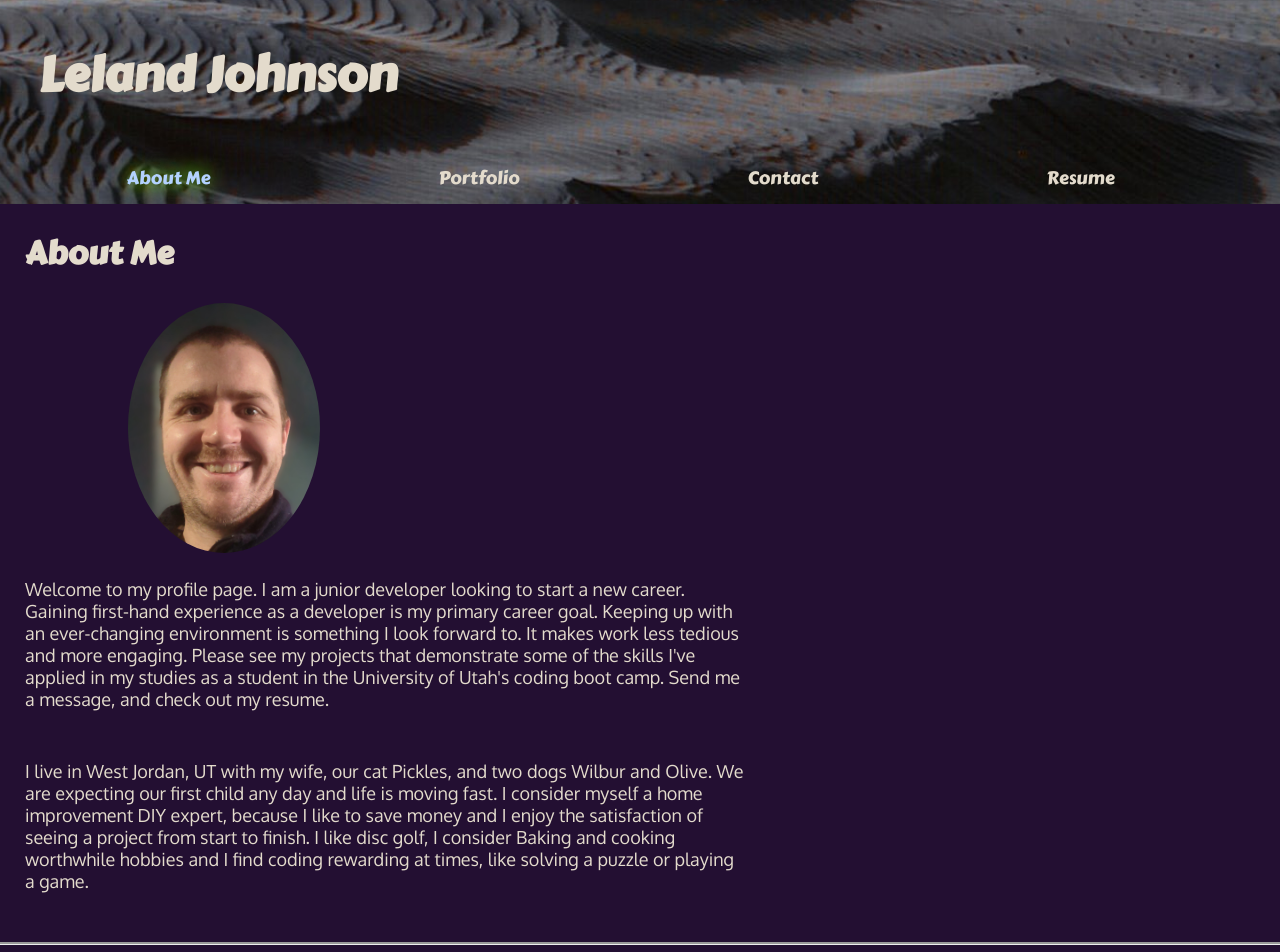
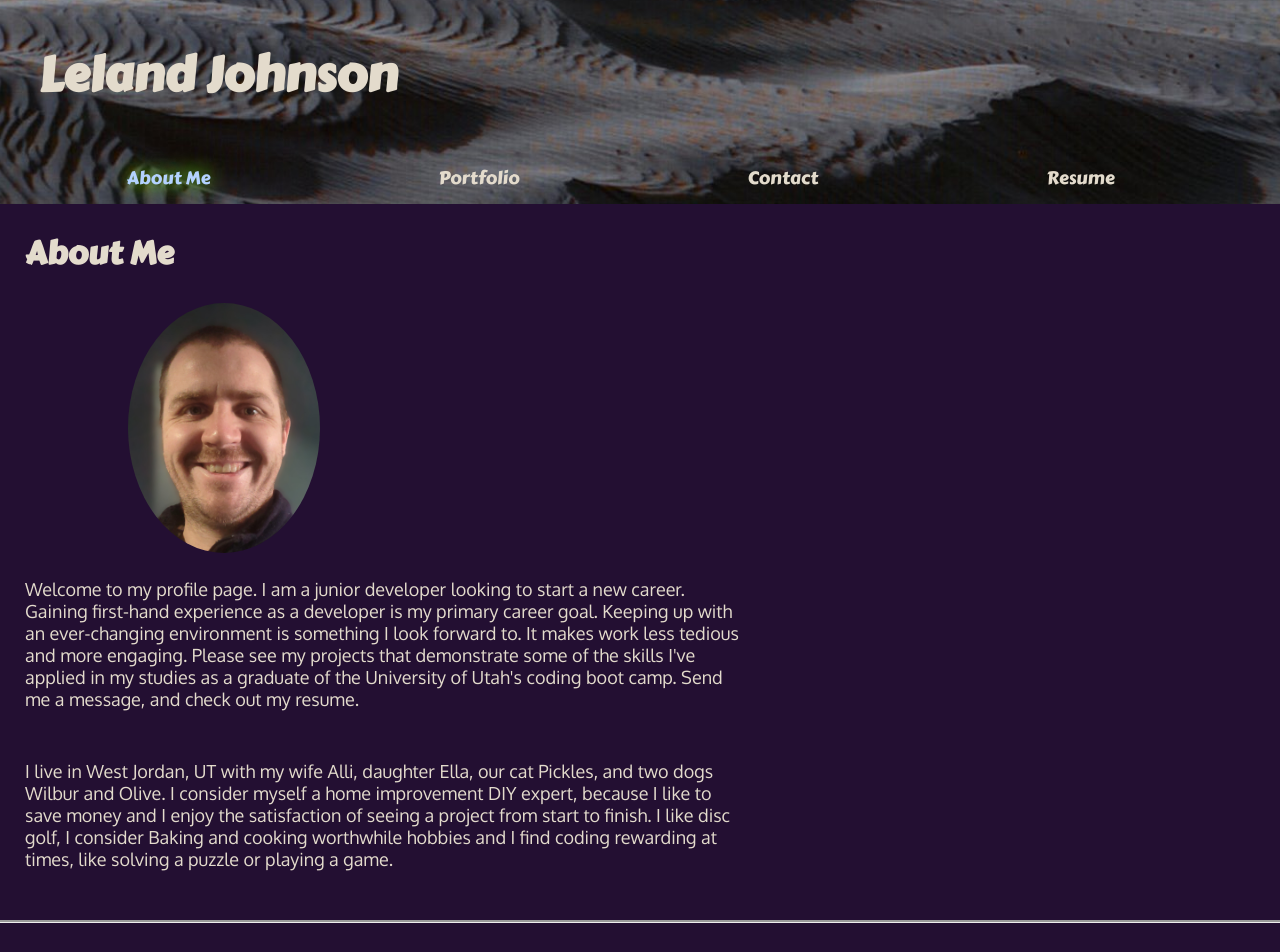
Before and after one commit to eljayman/my-react-portfolio, a React (Create React App) app: page / in a window 1280 px wide. Shown: the top 952 px of the page. Built offline with nearby package versions, Linux system fonts and the light colour scheme; a web font is replaced by a local one.

Commit message:
edited environment variables, project structure and some text

```diff
--- a/src/components/AboutMe/index.js
+++ b/src/components/AboutMe/index.js
@@ -36,18 +36,17 @@ export function AboutMe() {
         career goal. Keeping up with an ever-changing environment is something I
         look forward to. It makes work less tedious and more engaging. Please
         see my projects that demonstrate some of the skills I&apos;ve applied in
-        my studies as a student in the University of Utah&apos;s coding boot
+        my studies as a graduate of the University of Utah&apos;s coding boot
         camp. Send me a message, and check out my resume.
       </p>
 
       <p style={styles.p}>
-        I live in West Jordan, UT with my wife, our cat Pickles, and two dogs
-        Wilbur and Olive. We are expecting our first child any day and life is
-        moving fast. I consider myself a home improvement DIY expert, because I
-        like to save money and I enjoy the satisfaction of seeing a project from
-        start to finish. I like disc golf, I consider Baking and cooking
-        worthwhile hobbies and I find coding rewarding at times, like solving a
-        puzzle or playing a game.
+        I live in West Jordan, UT with my wife Alli, daughter Ella, our cat
+        Pickles, and two dogs Wilbur and Olive. I consider myself a home
+        improvement DIY expert, because I like to save money and I enjoy the
+        satisfaction of seeing a project from start to finish. I like disc golf,
+        I consider Baking and cooking worthwhile hobbies and I find coding
+        rewarding at times, like solving a puzzle or playing a game.
       </p>
     </main>
   );
--- a/src/components/Contact/index.js
+++ b/src/components/Contact/index.js
@@ -56,12 +56,15 @@ export function Contact() {
     },
   });
   const form = useRef();
-  const SERVICE_ID = 'service_9c1va2e';
-  const TEMPLATE_ID = 'template_txukwqq';
-  const PUBLIC_KEY = 'YRCBYFo-1NOgtWSq_';
+
   async function sendEmail() {
     await emailjs
-      .sendForm(SERVICE_ID, TEMPLATE_ID, form.current, PUBLIC_KEY)
+      .sendForm(
+        process.env.REACT_APP_SERVICE_ID,
+        process.env.REACT_APP_TEMPLATE_ID,
+        form.current,
+        process.env.REACT_APP_PUBLIC_KEY
+      )
       .then(
         () => {
           alert('Message sent, thank you!');
--- a/src/components/Portfolio/index.js
+++ b/src/components/Portfolio/index.js
@@ -1,13 +1,6 @@
 import React from 'react';
 import { ProjectCard } from '../ProjectCard';
-import mvcAppImage from '../../assets/images/mvcapp.png';
-import petFeedImage from '../../assets/images/petfeedapp.png';
-import weatherAppImage from '../../assets/images/weatherapp.png';
-import mongooseAppImage from '../../assets/images/mongooseapp.png';
-import mySQLAppImage from '../../assets/images/mysqlapp.png';
-import regExImage from '../../assets/images/gist.png';
-import jsQuizImage from '../../assets/images/jsquizapp.png';
-import soundsEasyImage from '../../assets/images/soundseasy.png';
+import projects from '../ProjectCard/projects';
 
 const styles = {
   main: {
@@ -21,66 +14,6 @@ const styles = {
     backgroundColor: 'rgba(35, 15, 50, 1)',
   },
 };
-
-const projects = [
-  {
-    title: 'Sounds Easy',
-    description: 'A soundboard for cheapskates',
-    gitURL: 'https://github.com/eljayman/sounds-easy',
-    deployedURL: 'https://sounds-easy.herokuapp.com/',
-    image: soundsEasyImage,
-  },
-  {
-    title: 'MVC Blog App',
-    description: 'Tech blog app created with the MVC paradigm',
-    gitURL: 'https://github.com/eljayman/14-mvc-blog-app',
-    deployedURL: 'https://eljay-blog-app-01.herokuapp.com/',
-    image: mvcAppImage,
-  },
-  {
-    title: 'petFeed',
-    description: 'Social media app for pets!',
-    gitURL: 'https://github.com/eljayman/pet-feed',
-    deployedURL: 'https://petfeed.herokuapp.com/',
-    image: petFeedImage,
-  },
-  {
-    title: 'Weather App',
-    description: '5-day weather forecast',
-    gitURL: 'https://github.com/eljayman/06-weather-app-challenge',
-    deployedURL: 'https://eljayman.github.io/06-weather-app-challenge/',
-    image: weatherAppImage,
-  },
-  {
-    title: 'Social API',
-    description: 'Mongoose based API',
-    gitURL: 'https://github.com/eljayman/18-social-api-mongoose-based',
-    deployedURL: 'https://github.com/eljayman/18-social-api-mongoose-based',
-    image: mongooseAppImage,
-  },
-  {
-    title: 'Employee Tracker',
-    description: 'Queries using Node, MYSQL, MYSQL2 and inquirer',
-    gitURL: 'https://github.com/eljayman/12-employee-tracker',
-    deployedURL: 'https://github.com/eljayman/12-employee-tracker',
-    image: mySQLAppImage,
-  },
-  {
-    title: 'RegEx Tutorial',
-    description: 'A gist about regular expressions',
-    gitURL: 'https://gist.github.com/eljayman/01f0e8811784b08e155c2597548ee182',
-    deployedURL:
-      'https://gist.github.com/eljayman/01f0e8811784b08e155c2597548ee182',
-    image: regExImage,
-  },
-  {
-    title: 'JavaScript Quiz',
-    description: 'My first JS application.',
-    gitURL: 'https://github.com/eljayman/04-web-APIs-challenge',
-    deployedURL: 'https://eljayman.github.io/04-web-APIs-challenge/',
-    image: jsQuizImage,
-  },
-];
 
 const projectCardComponents = projects.map(
   ({ title, description, gitURL, deployedURL, image }) => {
--- a/src/components/ProjectCard/index.js
+++ b/src/components/ProjectCard/index.js
@@ -42,7 +42,7 @@ export function ProjectCard({
       <div style={styles.subDiv}>
         <p>{description}</p>
         <a href={gitURL}>
-          <img style={styles.img} src={gitIcon} />
+          <img style={styles.img} src={gitIcon} alt={title} />
         </a>
       </div>
     </a>
--- /dev/null
+++ b/src/components/ProjectCard/projects.js
@@ -0,0 +1,68 @@
+import mvcAppImage from '../../assets/images/mvcapp.png';
+import petFeedImage from '../../assets/images/petfeedapp.png';
+import weatherAppImage from '../../assets/images/weatherapp.png';
+import mongooseAppImage from '../../assets/images/mongooseapp.png';
+import mySQLAppImage from '../../assets/images/mysqlapp.png';
+import regExImage from '../../assets/images/gist.png';
+import jsQuizImage from '../../assets/images/jsquizapp.png';
+import soundsEasyImage from '../../assets/images/soundseasy.png';
+
+export default [
+  {
+    title: 'Sounds Easy',
+    description: 'A soundboard for cheapskates',
+    gitURL: 'https://github.com/eljayman/sounds-easy',
+    deployedURL: 'https://sounds-easy.herokuapp.com/',
+    image: soundsEasyImage,
+  },
+  {
+    title: 'MVC Blog App',
+    description: 'Tech blog app created with the MVC paradigm',
+    gitURL: 'https://github.com/eljayman/14-mvc-blog-app',
+    deployedURL: 'https://eljay-blog-app-01.herokuapp.com/',
+    image: mvcAppImage,
+  },
+  {
+    title: 'petFeed',
+    description: 'Social media app for pets!',
+    gitURL: 'https://github.com/eljayman/pet-feed',
+    deployedURL: 'https://petfeed.herokuapp.com/',
+    image: petFeedImage,
+  },
+  {
+    title: 'Weather App',
+    description: '5-day weather forecast',
+    gitURL: 'https://github.com/eljayman/06-weather-app-challenge',
+    deployedURL: 'https://eljayman.github.io/06-weather-app-challenge/',
+    image: weatherAppImage,
+  },
+  {
+    title: 'Social API',
+    description: 'Mongoose based API',
+    gitURL: 'https://github.com/eljayman/18-social-api-mongoose-based',
+    deployedURL: 'https://github.com/eljayman/18-social-api-mongoose-based',
+    image: mongooseAppImage,
+  },
+  {
+    title: 'Employee Tracker',
+    description: 'Queries using Node, MYSQL, MYSQL2 and inquirer',
+    gitURL: 'https://github.com/eljayman/12-employee-tracker',
+    deployedURL: 'https://github.com/eljayman/12-employee-tracker',
+    image: mySQLAppImage,
+  },
+  {
+    title: 'RegEx Tutorial',
+    description: 'A gist about regular expressions',
+    gitURL: 'https://gist.github.com/eljayman/01f0e8811784b08e155c2597548ee182',
+    deployedURL:
+      'https://gist.github.com/eljayman/01f0e8811784b08e155c2597548ee182',
+    image: regExImage,
+  },
+  {
+    title: 'JavaScript Quiz',
+    description: 'My first JS application.',
+    gitURL: 'https://github.com/eljayman/04-web-APIs-challenge',
+    deployedURL: 'https://eljayman.github.io/04-web-APIs-challenge/',
+    image: jsQuizImage,
+  },
+];
--- a/src/components/Resume/index.js
+++ b/src/components/Resume/index.js
@@ -29,7 +29,7 @@ export function Resume() {
       <h3 style={styles.h3}>
         <a
           style={styles.a}
-          href="https://drive.google.com/file/d/1oXTy7TJgOhFTMishbZrQY9PP4cJnP-qd/view?usp=sharing"
+          href="https://docs.google.com/document/d/1c3xuyPVUHX61MEiH3ZuGDShPlOQrBZ62V1r6pKh7ujc/edit?usp=sharing"
           download
         >
           Download Here
@@ -55,6 +55,7 @@ export function Resume() {
           <li>MongoDB</li>
           <li>Mongoose</li>
           <li>Sequelize</li>
+          <li>GraphQL</li>
           <li>Express.js</li>
           <li>Testing</li>
         </ul>
```
Also changed, not shown: 1 other file (tests, documents, lock files or other folders).
